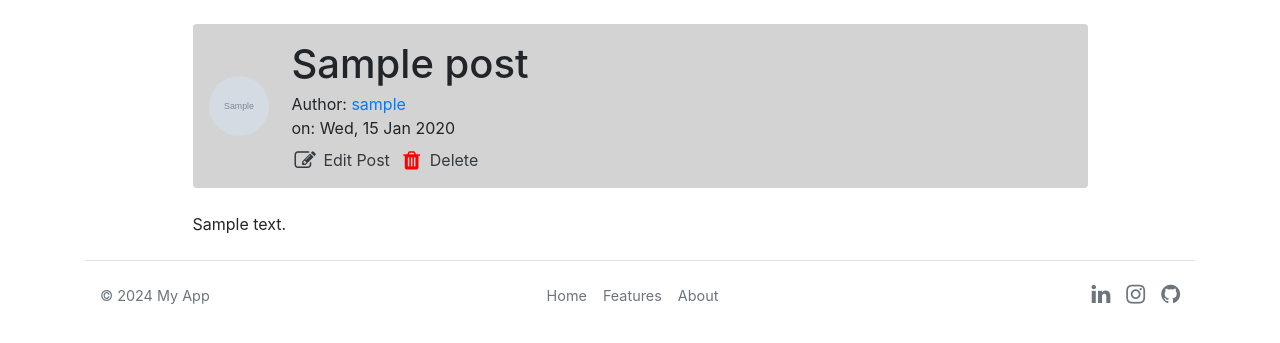
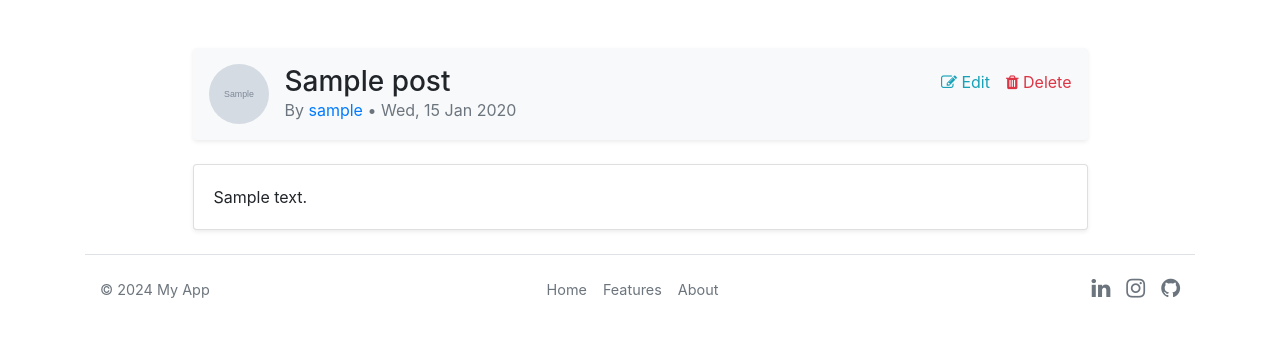
Before and after one commit to rohit2701singh/Flask-Blueprint-, a Flask app: page /post/1 in a window 1280 px wide. Shown: the part 66-409 px from the top of the page. Run offline with Flask 3, Linux system fonts and the light colour scheme; a user stored in the database is signed in; tables that the repository leaves empty hold one stand-in row (values such as "Sample post"); grey boxes marked "Sample" are stand-in pictures; some libraries are stand-ins or nearby versions.

Commit message:
update create-post and post page

```diff
--- a/myapp/templates/post.html
+++ b/myapp/templates/post.html
@@ -6,48 +6,52 @@
 
 {% block content %}
 
-<div class="d-flex container justify-content-center">
-  	<div class="col-md-10 mt-3">
+<div class="container mt-5">
+	<div class="col-md-10 mx-auto">
+
 		<!-- Header Section -->
-    	<div class="p-3 rounded d-flex align-items-center" style="background-color: lightgray;">
+		<div class="p-3 rounded d-flex align-items-center shadow-sm" style="background-color: #f8f9fa;">
 			<!-- Profile Image -->
 			<img src="{{ url_for('static', filename='profile_pics/' + post.author.image_file) }}" alt="User Image"
-        		class="rounded-circle me-3" style="width: 60px; height: 60px; object-fit: cover;">
+				class="rounded-circle" style="width: 60px; height: 60px; object-fit: cover;">
 
-      		<!-- Title, Author & Action Buttons -->
-      		<div class="container ml-2">
-				<h1 class="mb-1">{{ post.title }}</h1>
-				<p class="mb-2">
-					Author:
-					<a href="{{ url_for('users.user_posts', username=post.author.username) }}">
-						{{ post.author.username }}
-					</a><br>
-          on: <span class="date">{{ post.date_posted.strftime('%a, %d %b %Y') }}</span>
+			<!-- Title, Author & Actions -->
+			<div class="ml-3 w-100">
+				<div class="d-flex flex-column flex-md-row justify-content-between align-items-md-center">
+					<h3 class="mb-2 mb-md-0">{{ post.title }}</h3>
 
-				</p>
-
-				<!-- Action Buttons (Below Username) -->
 					{% if current_user == post.author %}
-				<div class="d-flex">
-					<a href="{{ url_for('posts.update_post', post_id=post.id) }}" class="text-dark me-3">
-						<i class="fa fa-edit fa-fw fa-lg"></i> Edit Post
+					<div class="d-flex flex-column flex-md-row">
+						<a href="{{ url_for('posts.update_post', post_id=post.id) }}"
+							class="text-info mb-2 mb-md-0 mr-md-3">
+							<i class="fa fa-edit"></i> Edit
 						</a>
-					<a href="#" class="text-dark" data-toggle="modal" data-target="#deleteModal">
-						<i class="fa fa-trash fa-fw fa-lg ml-2" style="color:red;"></i> Delete
+						<a href="#" class="text-danger" data-toggle="modal" data-target="#deleteModal">
+							<i class="fa fa-trash"></i> Delete
 						</a>
 					</div>
 					{% endif %}
 				</div>
+				<p class="mb-0 text-muted">
+					By
+					<a href="{{ url_for('users.user_posts', username=post.author.username) }}">
+						{{ post.author.username }}
+					</a>
+					• {{ post.date_posted.strftime('%a, %d %b %Y') }}
+				</p>
+			</div>
 		</div>
 
-    	<div class="mt-4">
+		<!-- Post Content -->
+		<div class="card mt-4 shadow-sm">
+			<div class="card-body">
 				{{ post.content|safe }}
 			</div>
 		</div>
 	</div>
+</div>
 
-
-<!-- delete Modal -->
+<!-- Delete Modal -->
 <div class="modal fade" id="deleteModal" tabindex="-1" role="dialog" aria-labelledby="deleteModalLabel"
 	aria-hidden="true">
 	<div class="modal-dialog" role="document">
@@ -60,17 +64,13 @@
 			</div>
 
 			<div class="modal-footer">
-        <button type="button" class="btn btn-secondary" data-dismiss="modal">Close</button>
-
-        <form action="{{ url_for('posts.delete_post', post_id=post.id) }}" method="POST">
+				<button type="button" class="btn btn-secondary" data-dismiss="modal">Cancel</button>
+				<form action="{{ url_for('posts.delete_post', post_id=post.id) }}" method="POST" class="ml-2">
 					<input type="submit" value="Delete" class="btn btn-danger">
 				</form>
-
 			</div>
 		</div>
 	</div>
 </div>
 
-
-
 {% endblock content %}
```
Also changed, not shown: myapp/templates/create_post.html (+27 -20 lines). Lines whose indentation alone changed are shown as unchanged.
